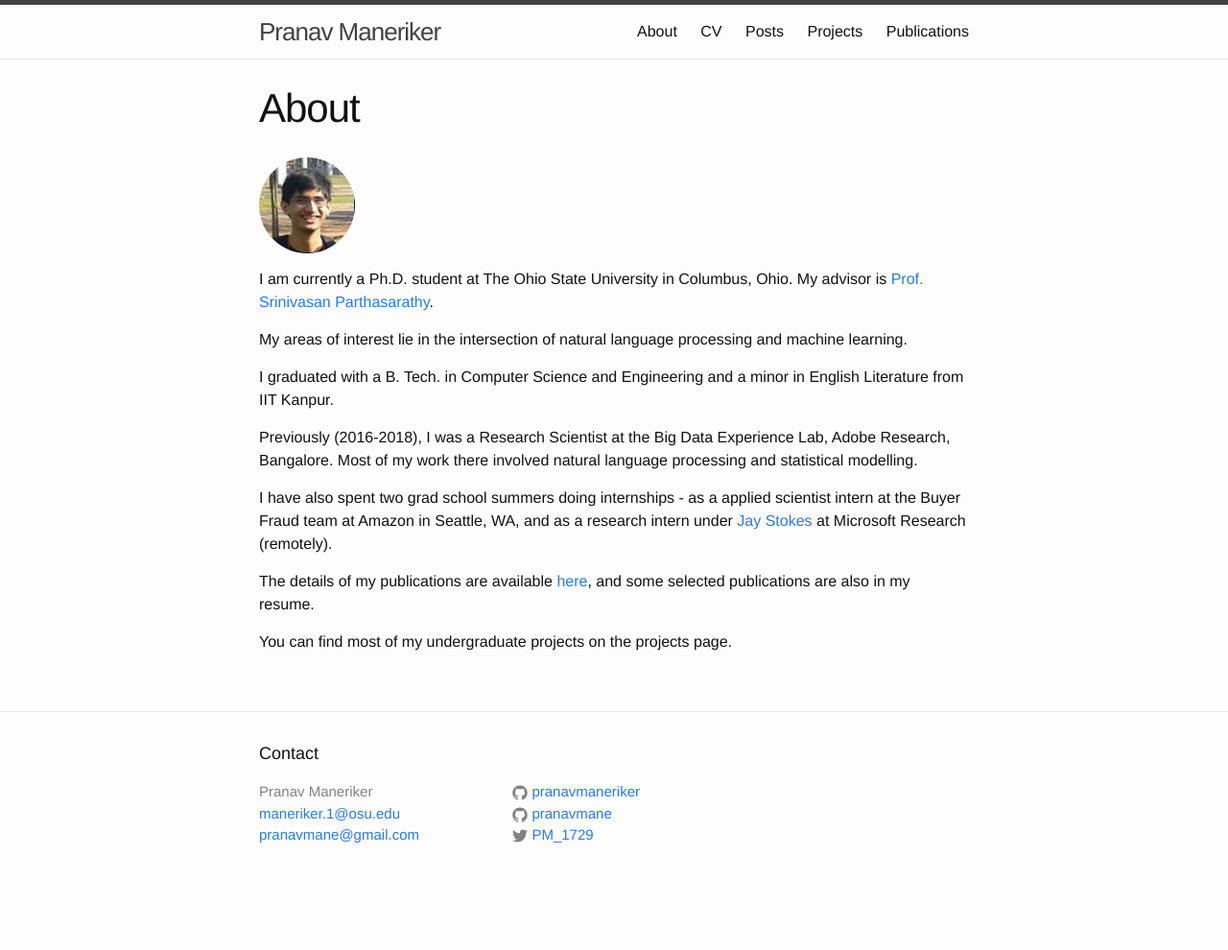
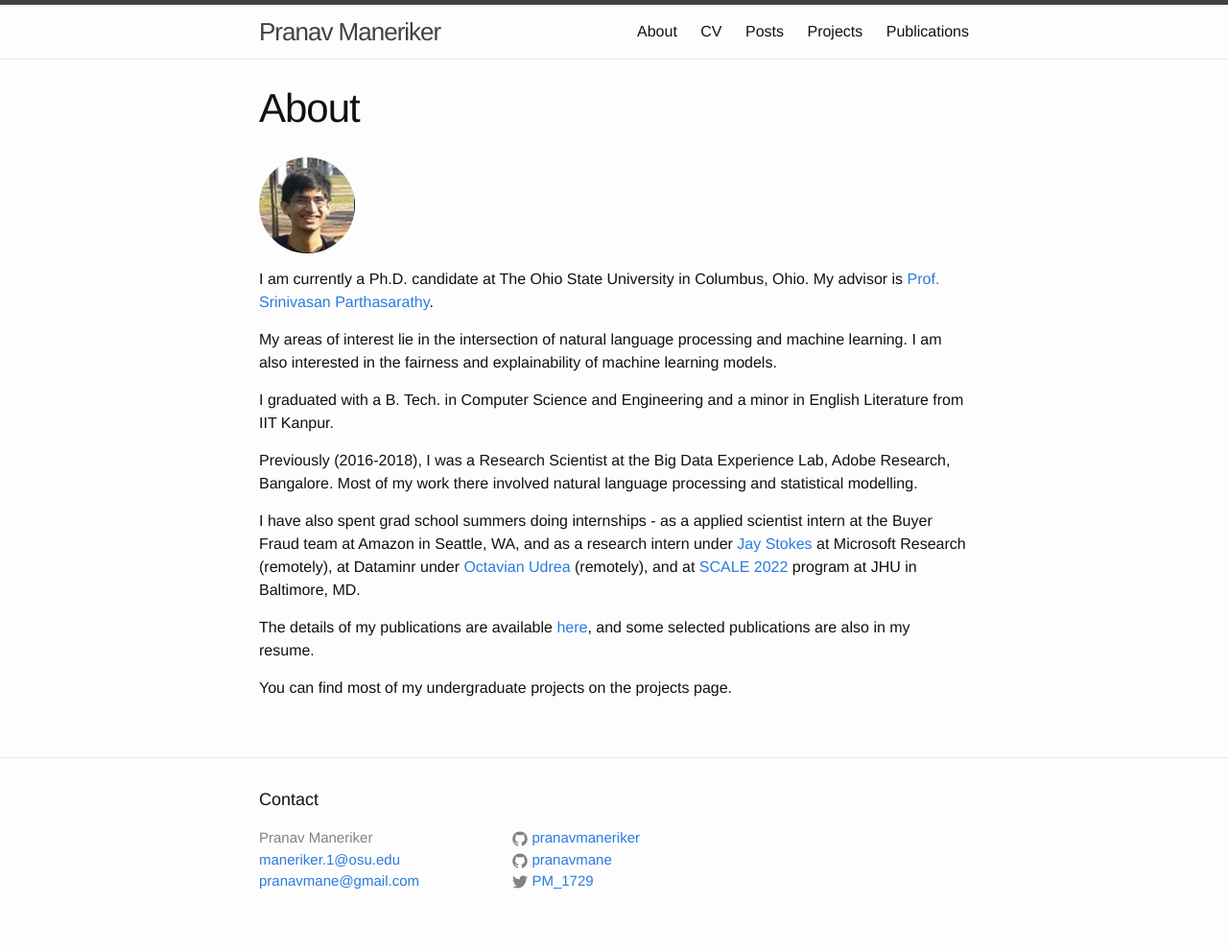
Before and after one commit to pranavmaneriker/pranavmaneriker.github.io, a Jekyll site: the page built from about.md, in a window 1280 px wide. Shown: the whole page at 96% size. Built offline with Jekyll 4.4.1, drawn with Linux system fonts in a browser that asks for light colours; before the commit the page ends 942 px from its top, so only the background shows below that.

Commit message:
Updating about page

```diff
--- a/about.md
+++ b/about.md
@@ -6,15 +6,16 @@ permalink: /about/
 
 ![Me][Photo]{: .circle-image}
 
-I am currently a Ph.D. student at The Ohio State University in Columbus, Ohio. My advisor is [Prof. Srinivasan Parthasarathy](http://web.cse.ohio-state.edu/~parthasarathy.2/).
+I am currently a Ph.D. candidate at The Ohio State University in Columbus, Ohio. My advisor is [Prof. Srinivasan Parthasarathy](http://web.cse.ohio-state.edu/~parthasarathy.2/).
 
 My areas of interest lie in the intersection of natural language processing and machine learning.
+I am also interested in the fairness and explainability of machine learning models.
 
 I graduated with a B. Tech. in Computer Science and Engineering and a minor in English Literature from IIT Kanpur.
 
 Previously (2016-2018), I was a Research Scientist at the Big Data Experience Lab, Adobe Research, Bangalore. Most of my work there involved natural language processing and statistical modelling.
 
-I have also spent two grad school summers doing internships - as a applied scientist intern at the Buyer Fraud team at Amazon in Seattle, WA, and as a research intern under [Jay Stokes](https://www.microsoft.com/en-us/research/people/jstokes/) at Microsoft Research (remotely).
+I have also spent grad school summers doing internships - as a applied scientist intern at the Buyer Fraud team at Amazon in Seattle, WA, and as a research intern under [Jay Stokes](https://www.microsoft.com/en-us/research/people/jstokes/) at Microsoft Research (remotely), at Dataminr under [Octavian Udrea](https://www.linkedin.com/in/octavian-udrea-954aa7200) (remotely), and at [SCALE 2022](https://hltcoe.jhu.edu/research/scale/scale-2022/) program at JHU in Baltimore, MD.
 
 The details of my publications are available [here](https://scholar.google.com/citations?user=9t8gbkkAAAAJ&hl=en), and some selected publications are also in my resume.
 
```
